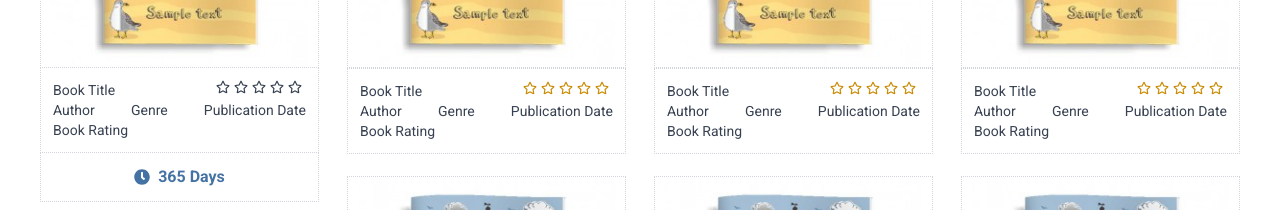
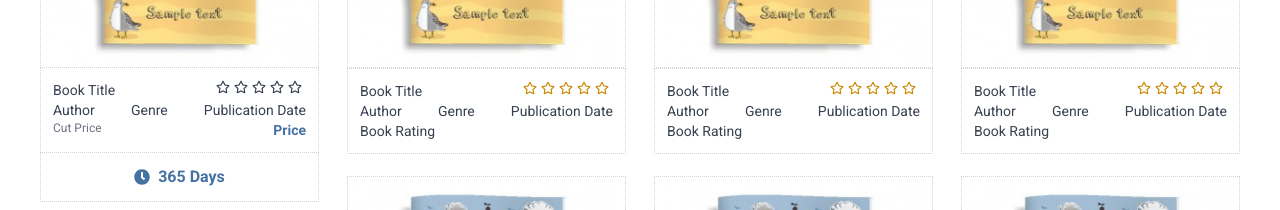
Before and after one commit to Sumon092/boi_ghor_client, a React (Vite) app: page / in a window 1280 px wide. Shown: the part 1060-1270 px from the top of the page. Built offline with nearby package versions, Linux system fonts and the light colour scheme.

Commit message:
price tag and cart updated

```diff
--- a/src/components/Cards.tsx
+++ b/src/components/Cards.tsx
@@ -18,13 +18,11 @@ const Cards = () => {
             <img className="h-full" src={bookImage} alt="" />
           </div>
           <div className="w-full opacity-0 hover:opacity-100 p-5 h-72 flex flex-col justify-center items-center bg-black/60 absolute top-0">
-            <div className="flex justify-center items-center bg-black/30  text-white hover:bg-[#4472a3]">
+            <div className="flex justify-center items-center bg-black/70 text-white hover:bg-[#4472a3]">
               <Button>
                 <FaCartPlus className="text-xl" />
+                <h4 className="text-sm ml-2">ADD TO CART</h4>
               </Button>
-              <div>
-                <h4 className="text-sm mr-3">ADD TO CART</h4>
-              </div>
             </div>
             <div className="bottom-0 absolute flex justify-center mb-5 text-white">
               <TooltipComponent content="Quick View" position="top">
@@ -66,7 +64,10 @@ const Cards = () => {
               <span className="hover:text-[#4472a3]">Genre</span>
               <span>Publication Date</span>
             </div>
-            <span>Book Rating</span>
+            <div className="flex justify-between">
+              <span className="text-xs text-gray-500">Cut Price</span>
+              <span className="font-bold text-[#4472a3]">Price</span>
+            </div>
           </div>
           <div className="flex justify-center items-center border border-dotted border-gray-300 border-t-0 p-3 text-[#4472a3] font-bold">
             <FaClock />
```
